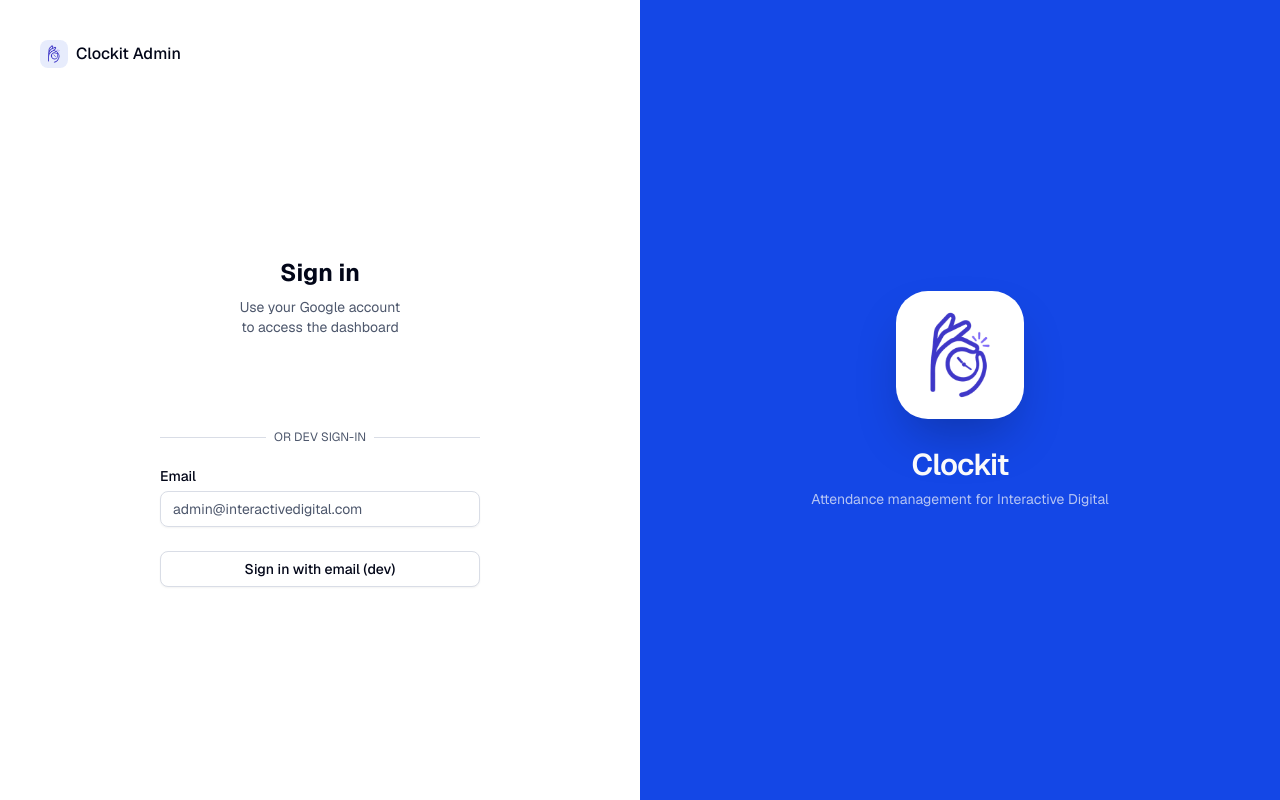
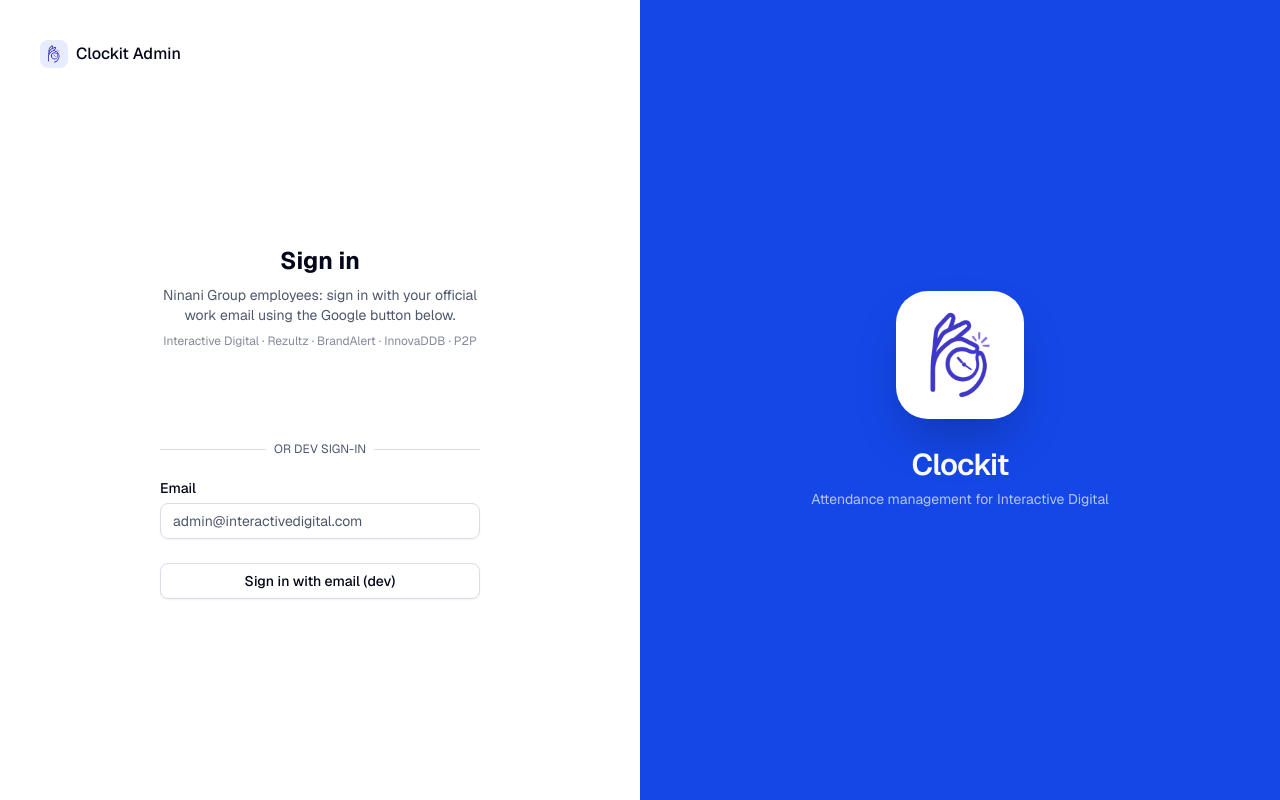
Before and after one commit to Interactive-Digital-Gh/Clockit, a Next.js app in the folder Dashboard/: page /login in a window 1280 px wide. Built offline with nearby package versions, Linux system fonts and the light colour scheme; no server answers.

Commit message:
feat: login guidance — Ninani Group staff sign in with official emails

```diff
--- a/Dashboard/components/login-form.tsx
+++ b/Dashboard/components/login-form.tsx
@@ -103,7 +103,11 @@
       <div className="flex flex-col items-center gap-2 text-center">
         <h1 className="text-2xl font-bold">Sign in</h1>
         <p className="text-balance text-sm text-muted-foreground">
-          Use your Google account to access the dashboard
+          Ninani Group employees: sign in with your official work email using the
+          Google button below.
+        </p>
+        <p className="text-xs text-muted-foreground/70">
+          Interactive Digital · Rezultz · BrandAlert · InnovaDDB · P2P
         </p>
       </div>
       <div className="grid gap-6">
```
